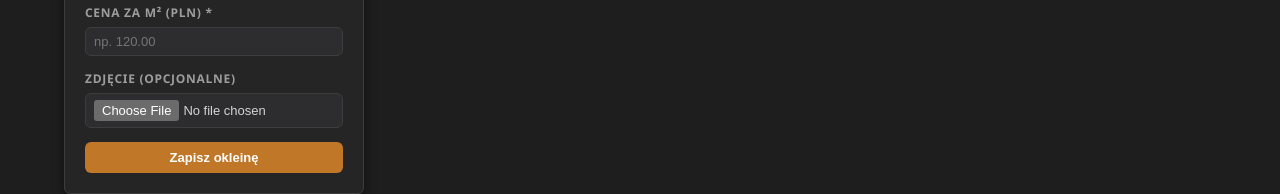
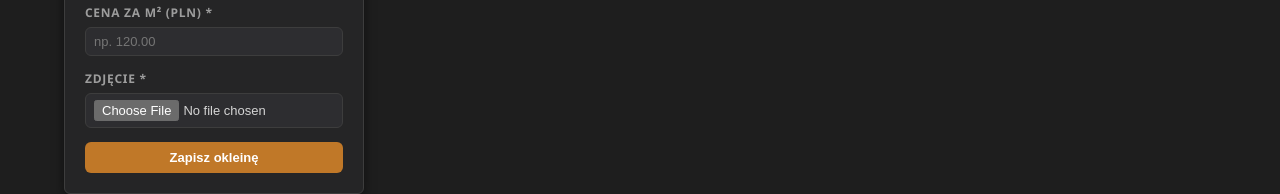
Before and after one commit to furnitureboardform/furniture-board-dashboard, a React (Vite) app: page / in a window 1280 px wide. Shown: the part 334-528 px from the top of the page. Built offline with nearby package versions, Linux system fonts and the light colour scheme; no server answers; the database is empty.

Commit message:
Make image required in all three add forms

```diff
--- a/src/components/FinishForm.tsx
+++ b/src/components/FinishForm.tsx
@@ -41,6 +41,7 @@ export function FinishForm({ onSaved }: Props) {
     if (!label.trim()) { setError('Podaj nazwę okleiny.'); return; }
     if (!brand.trim()) { setError('Podaj nazwę firmy.'); return; }
     if (isNaN(priceNum) || priceNum <= 0) { setError('Podaj prawidłową cenę.'); return; }
+    if (!imageBase64) { setError('Dodaj zdjęcie okleiny.'); return; }
 
     setSaving(true);
     try {
@@ -122,7 +123,7 @@ export function FinishForm({ onSaved }: Props) {
       </div>
 
       <div className="field">
-        <label className="field-label">Zdjęcie (opcjonalne)</label>
+        <label className="field-label">Zdjęcie *</label>
         <input
           className="field-input"
           type="file"
--- a/src/components/HandleForm.tsx
+++ b/src/components/HandleForm.tsx
@@ -38,6 +38,7 @@ export function HandleForm({ onSaved }: Props) {
       const w = parseFloat(edgeWidthMm.replace(',', '.'));
       if (isNaN(w) || w <= 0) { setError('Podaj szerokość frezowania dla uchwytu krawędziowego.'); return; }
     }
+    if (!imageBase64) { setError('Dodaj zdjęcie uchwytu.'); return; }
 
     setSaving(true);
     try {
@@ -133,7 +134,7 @@ export function HandleForm({ onSaved }: Props) {
       )}
 
       <div className="field">
-        <label className="field-label">Zdjęcie (opcjonalne)</label>
+        <label className="field-label">Zdjęcie *</label>
         <input
           className="field-input"
           type="file"
--- a/src/components/HdfForm.tsx
+++ b/src/components/HdfForm.tsx
@@ -32,6 +32,7 @@ export function HdfForm({ onSaved }: Props) {
     if (!label.trim()) { setError('Podaj nazwę płyty HDF.'); return; }
     if (!brand.trim()) { setError('Podaj nazwę firmy.'); return; }
     if (isNaN(priceNum) || priceNum <= 0) { setError('Podaj prawidłową cenę.'); return; }
+    if (!imageBase64) { setError('Dodaj zdjęcie płyty HDF.'); return; }
 
     setSaving(true);
     try {
@@ -98,7 +99,7 @@ export function HdfForm({ onSaved }: Props) {
       </div>
 
       <div className="field">
-        <label className="field-label">Zdjęcie (opcjonalne)</label>
+        <label className="field-label">Zdjęcie *</label>
         <input
           className="field-input"
           type="file"
```
